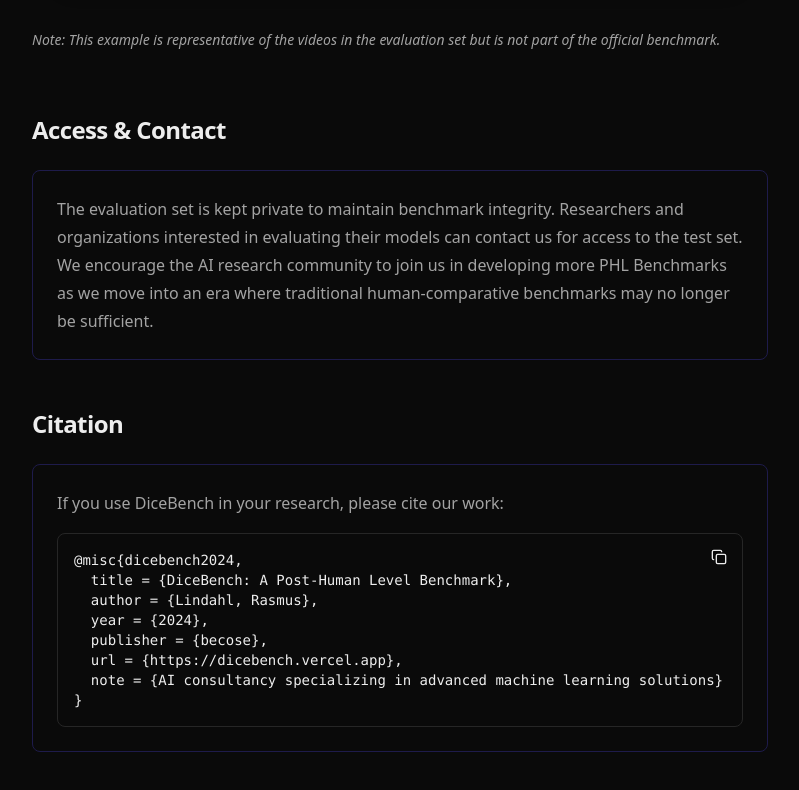
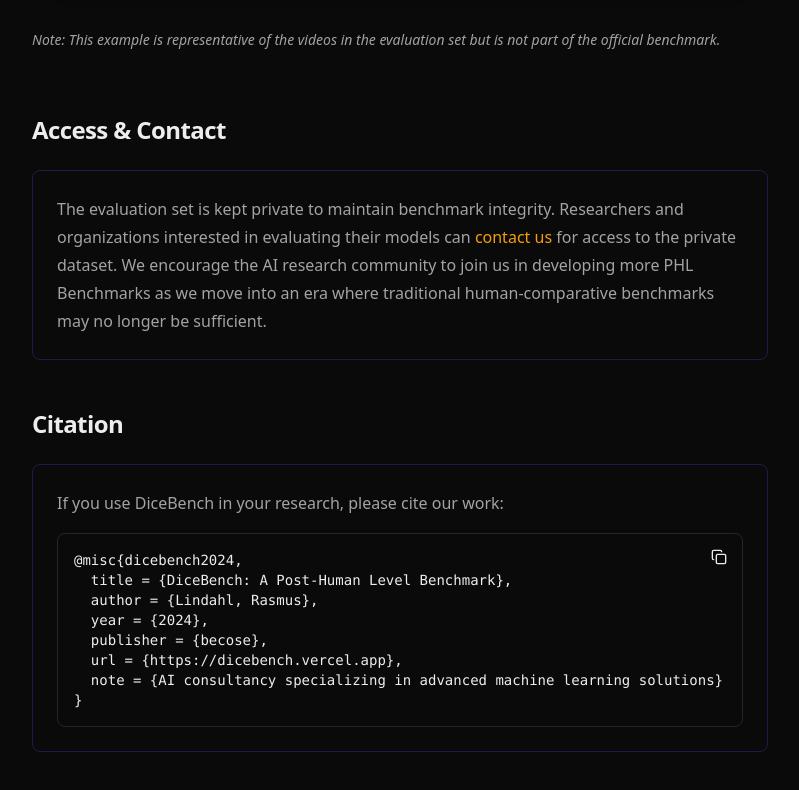
Before and after one commit to mrconter1/dice-bench, a Next.js app: page / in a window 1280 px wide. Shown: the part 4184-4974 px from the top of the page, without its empty margins (240-1039 px from the left). Built offline with nearby package versions, Linux system fonts and the light colour scheme.

Commit message:
Make contact us link more visible

```diff
--- a/src/app/page.tsx
+++ b/src/app/page.tsx
@@ -204,7 +204,7 @@
               The evaluation set is kept private to maintain benchmark integrity. Researchers and organizations
               interested in evaluating their models can{' '}
               <ContactButton />
-              {' '}for access to the test set. We encourage
+              {' '}for access to the private dataset. We encourage
               the AI research community to join us in developing more PHL Benchmarks as we move into an
               era where traditional human-comparative benchmarks may no longer be sufficient.
             </p>
--- a/src/components/contact-button.tsx
+++ b/src/components/contact-button.tsx
@@ -4,7 +4,7 @@
   return (
     <button
       onClick={() => window.location.href = 'mailto:rasmus.lindahl1996@gmail.com'}
-      className="font-medium hover:underline inline-block"
+      className="font-medium text-accent hover:text-primary transition-colors inline-block"
       title="rasmus.lindahl1996@gmail.com"
     >
       contact us
```
